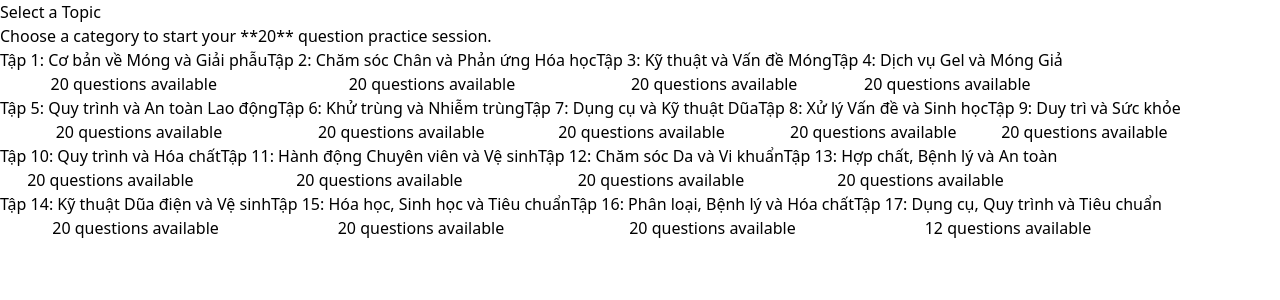
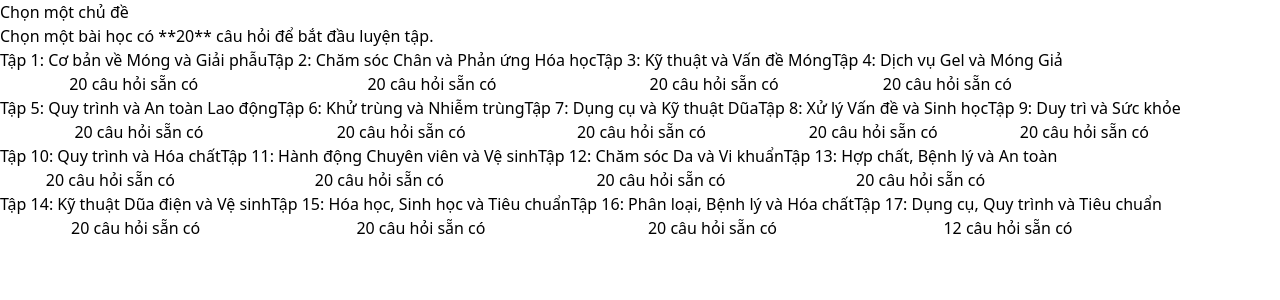
Before and after one commit to tuho9428/quiz-app, a React (Vite) app: page / in a window 1280 px wide. Shown: the top 300 px of the page. Built offline with nearby package versions, Linux system fonts and the light colour scheme.

Commit message:
Translate quiz application text to Vietnamese

```diff
--- a/src/App.jsx
+++ b/src/App.jsx
@@ -147,11 +147,10 @@ function App() {
   const renderCategorySelection = () => (
     <div className="p-6">
       <h2 className="text-3xl font-extrabold text-gray-800 mb-6">
-        Select a Topic
+        Chọn một chủ đề
       </h2>
       <p className="text-gray-600 mb-8">
-        Choose a category to start your **{QUIZ_SIZE}** question practice
-        session.
+        Chọn một bài học có **{QUIZ_SIZE}** câu hỏi để bắt đầu luyện tập.
       </p>
 
       <div className="grid grid-cols-1 md:grid-cols-2 gap-4">
@@ -165,7 +164,7 @@ function App() {
               {category}
             </h3>
             <p className="text-sm text-gray-500 mt-1">
-              {ALL_QUESTIONS_STRUCTURED[category].length} questions available
+              {ALL_QUESTIONS_STRUCTURED[category].length} câu hỏi sẵn có
             </p>
           </button>
         ))}
@@ -209,9 +208,9 @@ function App() {
     return (
       <div className="p-6">
         <div className="mb-6 flex justify-between items-center text-sm font-medium text-indigo-700 bg-indigo-50 p-3 rounded-xl shadow-inner">
-          <p>Category: {selectedCategory}</p>
+          <p>Đề tài: {selectedCategory}</p>
           <p>
-            Question {currentQuestionIndex + 1} of {totalQuestions}
+            Câu hỏi {currentQuestionIndex + 1} của {totalQuestions}
           </p>
         </div>
 
@@ -226,8 +225,8 @@ function App() {
                 }`}
           >
             {feedback === "correct"
-              ? "✅ Correct! Moving on..."
-              : "❌ Incorrect. The correct answer is highlighted."}
+              ? "✅ Đúng rồi! Tiếp nào..."
+              : "❌ Sai. Cố lên nhé."}
           </div>
         )}
 
@@ -281,24 +280,24 @@ function App() {
       <div className="p-6 text-center">
         <div className="bg-white p-10 rounded-2xl shadow-xl border border-gray-200">
           <h2 className="text-4xl font-extrabold text-gray-800 mb-4">
-            Quiz Complete! 🎉
+            Kiểm tra hoàn tất! 🎉
           </h2>
           <p className="text-xl text-gray-600 mb-8">
-            You finished the **{selectedCategory}** session.
+            Bản đã hoàn thành **{selectedCategory}**.
           </p>
 
           <div className={`text-6xl font-bold mb-4 ${resultColor}`}>
             {percentage}%
           </div>
           <p className="text-2xl font-semibold text-gray-700 mb-10">
-            Score: {score} out of {totalQuestions}
+            Điểm: {score} trên {totalQuestions}
           </p>
 
           <button
             onClick={restartSelection}
             className="w-full sm:w-auto px-8 py-3 bg-indigo-600 text-white font-semibold rounded-xl shadow-lg hover:bg-indigo-700 transition duration-300 focus:outline-none focus:ring-4 focus:ring-indigo-500 focus:ring-opacity-50"
           >
-            Start a New Quiz
+            Bắt đầu lại
           </button>
         </div>
       </div>
```
